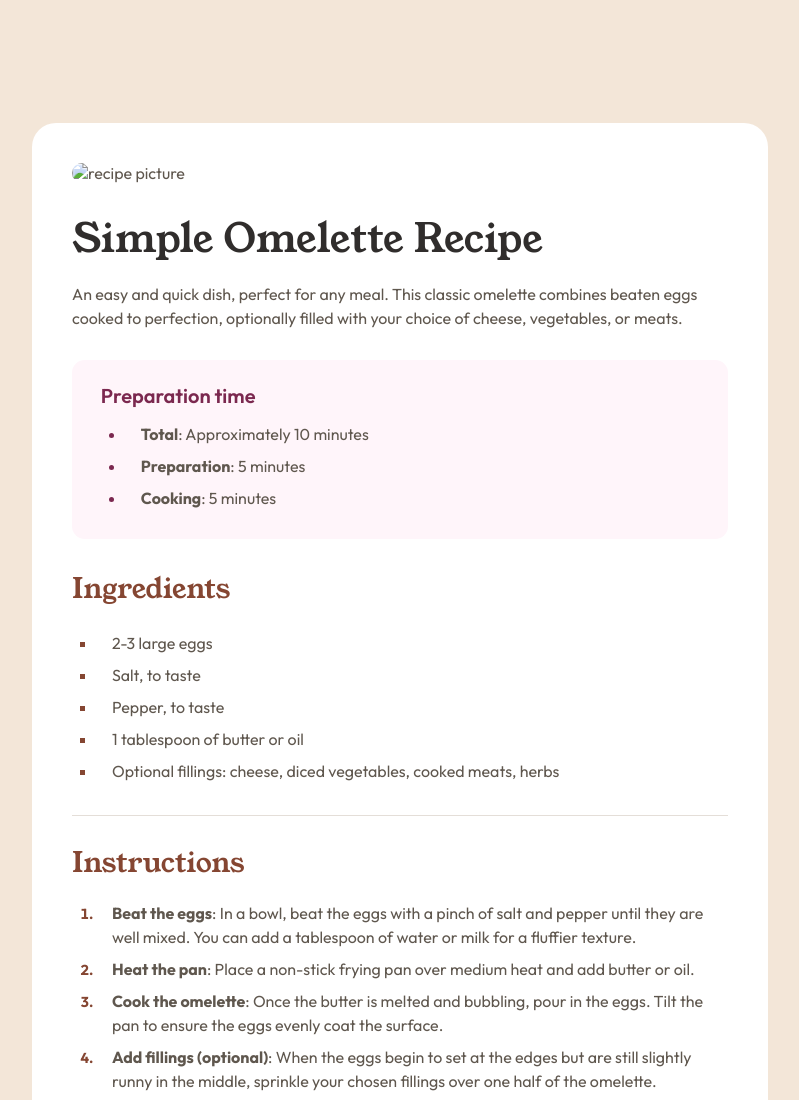
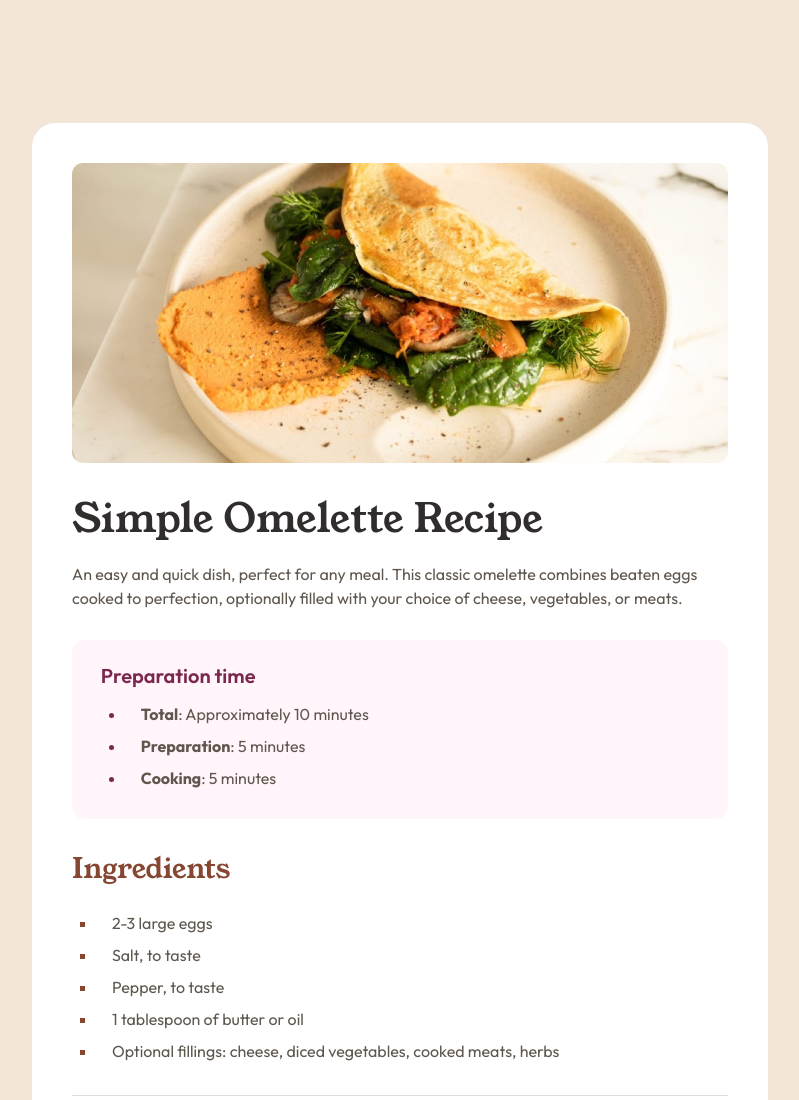
Before and after one commit to Abel-V-Pereira/recipe-page-main, a plain HTML site: page index.html in a window 1280 px wide. Shown: the top 1100 px of the page, without its empty margins (240-1039 px from the left). Drawn offline with Linux system fonts and the light colour scheme; the site is published under a folder, as on GitHub Pages, so addresses that start at the root find nothing.

Commit message:
fixing paths

```diff
--- a/index.html
+++ b/index.html
@@ -19,7 +19,7 @@
   <main class="container">
     <div class="content">
       <div class="recipe">
-        <img src="/assets/images/image-omelette.jpeg" alt="recipe picture" class="recipeimg">
+        <img src="assets/images/image-omelette.jpeg" alt="recipe picture" class="recipeimg">
         <h1>Simple Omelette Recipe</h1>
         <p>An easy and quick dish, perfect for any meal. This classic omelette combines beaten eggs cooked to
           perfection, optionally filled with your choice of cheese, vegetables, or meats.</p>
```
